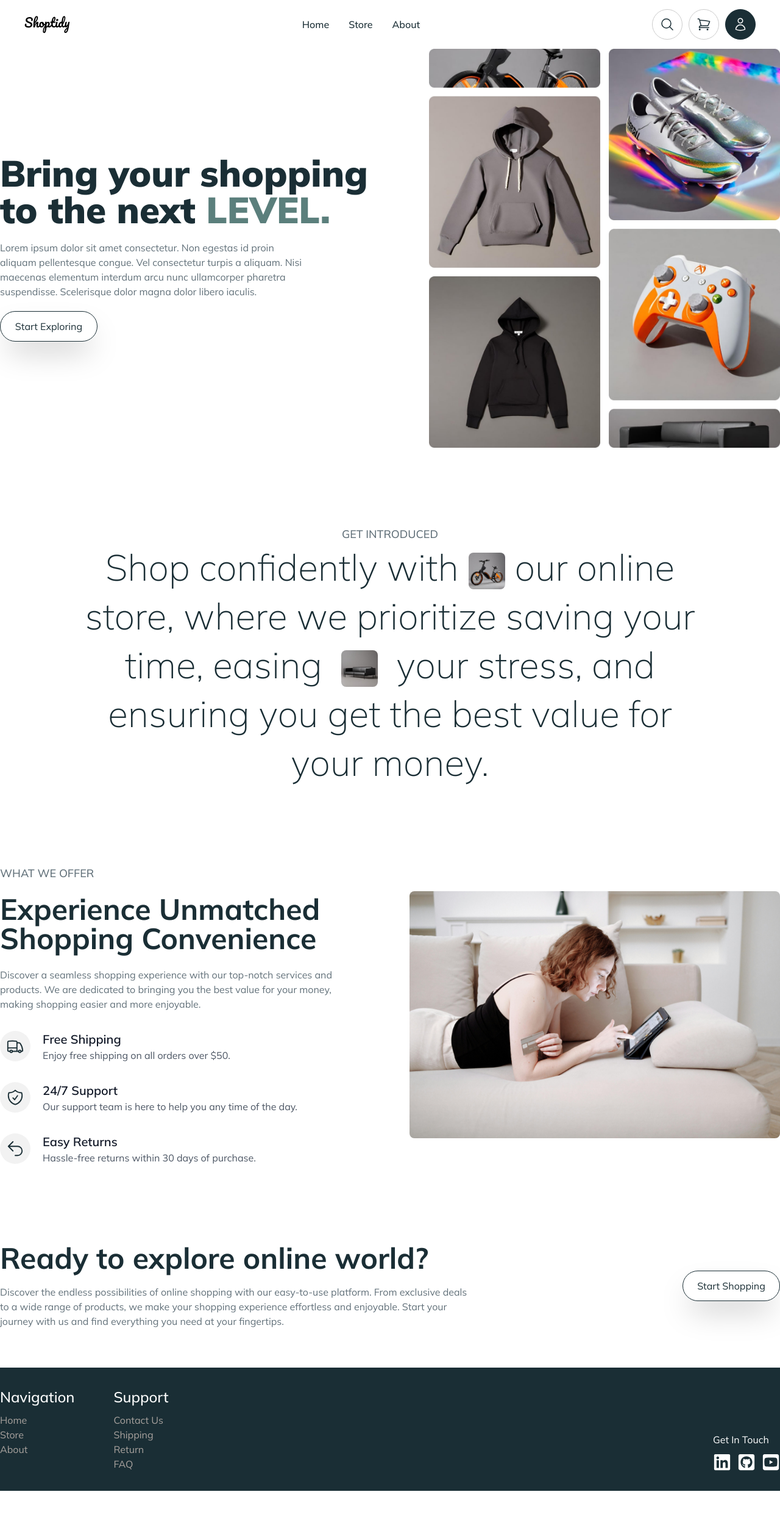
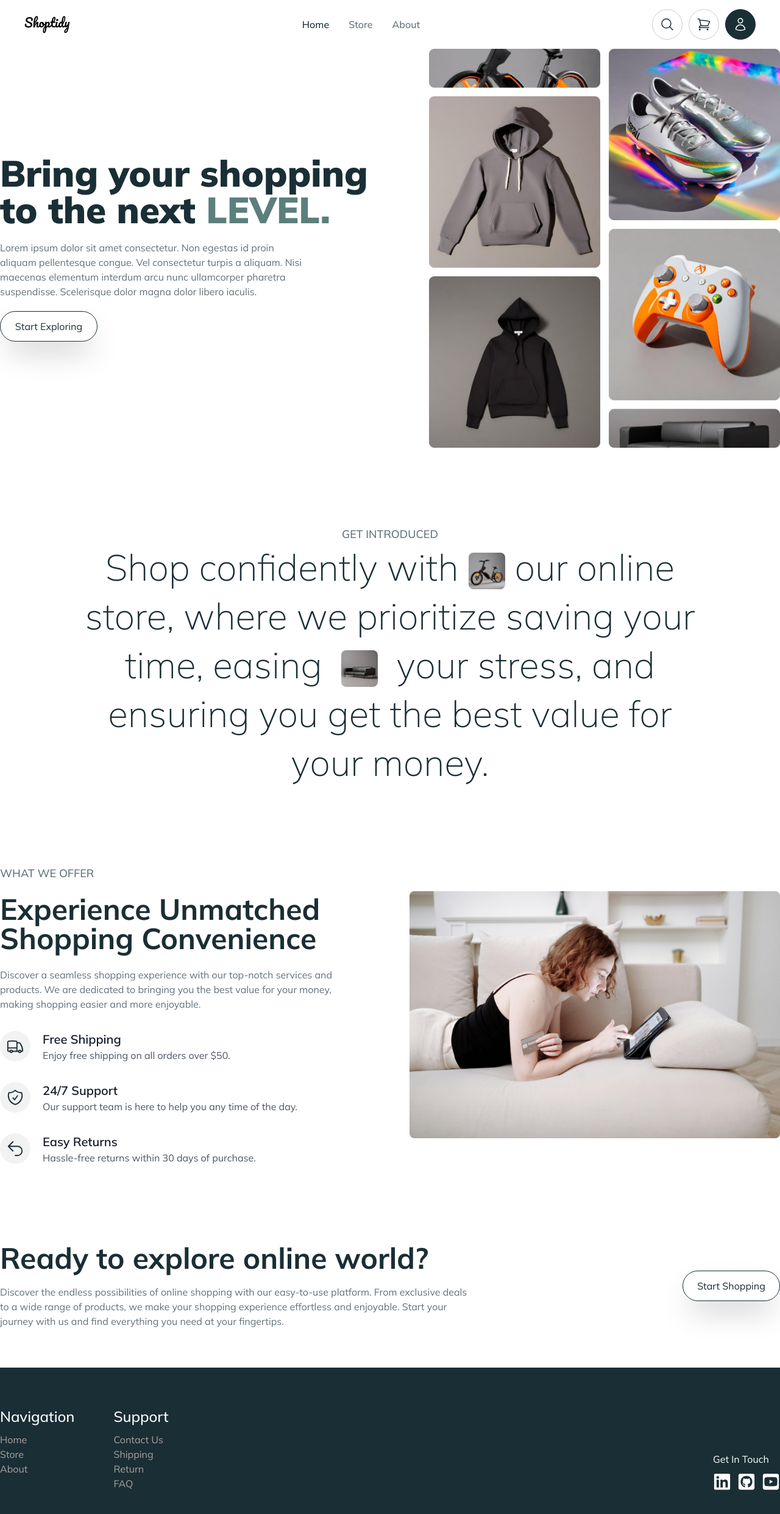
Before and after one commit to andrijaweb/ecommerce-app, a React (Vite) app: page /home in a window 1280 px wide. Shown: the top 2482 px of the page at 61% size. Before the commit the page ends 2444 px from the top, so only its background shows below. Built offline with nearby package versions, Linux system fonts and the light colour scheme.

Commit message:
Added minor transitions, increased padding in footer

```diff
--- a/src/components/Footer.tsx
+++ b/src/components/Footer.tsx
@@ -4,7 +4,7 @@ import { Link } from "react-router-dom";
 const Footer = () => {
   return (
     <footer className=" bg-darkSlate text-white">
-      <div className="max-w-container mx-auto flex flex-wrap items-end justify-between px-5 py-8 xl:px-0">
+      <div className="max-w-container mx-auto flex flex-wrap items-end justify-between px-5 py-16 xl:px-0">
         <div className="flex gap-16">
           <div>
             <h3 className="heading-tertiary mb-2.5">Navigation</h3>
--- a/src/components/HeaderActions.tsx
+++ b/src/components/HeaderActions.tsx
@@ -7,11 +7,11 @@ import {
 const HeaderActions = () => {
   return (
     <div className="flex items-center gap-2.5">
-      <button className="text-center p-3 border border-darkGray rounded-full">
+      <button className="text-center p-3 border border-darkGray rounded-full transition-all duration-300 hover:bg-darkGray">
         <HiOutlineMagnifyingGlass className="text-2xl" />
       </button>
 
-      <button className="text-center p-3 border border-darkGray rounded-full">
+      <button className="text-center p-3 border border-darkGray rounded-full transition-all duration-300 hover:bg-darkGray">
         <HiOutlineShoppingCart className="text-2xl" />
       </button>
 
--- a/src/components/Navigation.tsx
+++ b/src/components/Navigation.tsx
@@ -2,15 +2,21 @@ import { NavLink } from "react-router-dom";
 
 const Navigation = () => {
   return (
-    <ul className="flex items-center gap-8 font-medium">
+    <ul className="flex items-center gap-8 font-medium text-textGray">
       <li>
-        <NavLink to="/home">Home</NavLink>
+        <NavLink className="text-darkSlate hover:text-darkSlate" to="/home">
+          Home
+        </NavLink>
       </li>
       <li>
-        <NavLink to="/store">Store</NavLink>
+        <NavLink className="hover:text-darkSlate" to="/store">
+          Store
+        </NavLink>
       </li>
       <li>
-        <NavLink to="/about">About</NavLink>
+        <NavLink className="hover:text-darkSlate" to="/about">
+          About
+        </NavLink>
       </li>
     </ul>
   );
```
